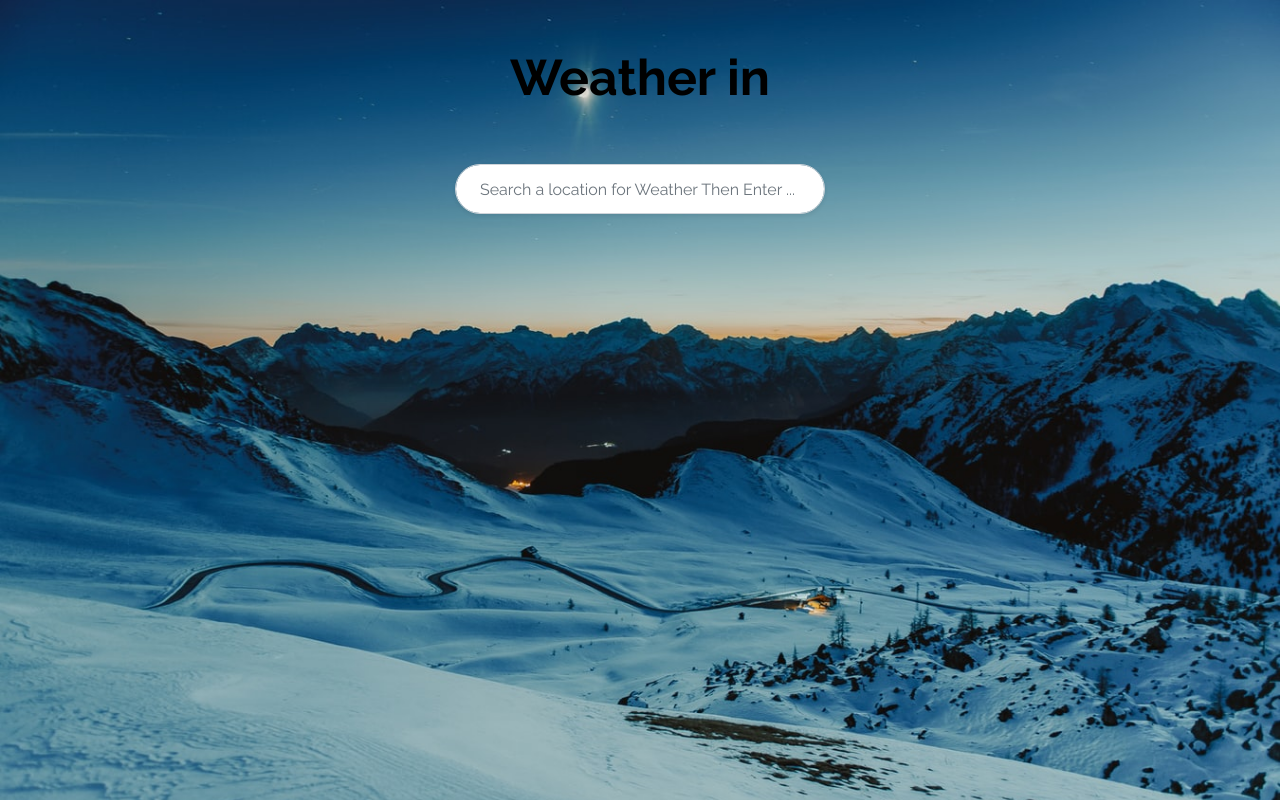
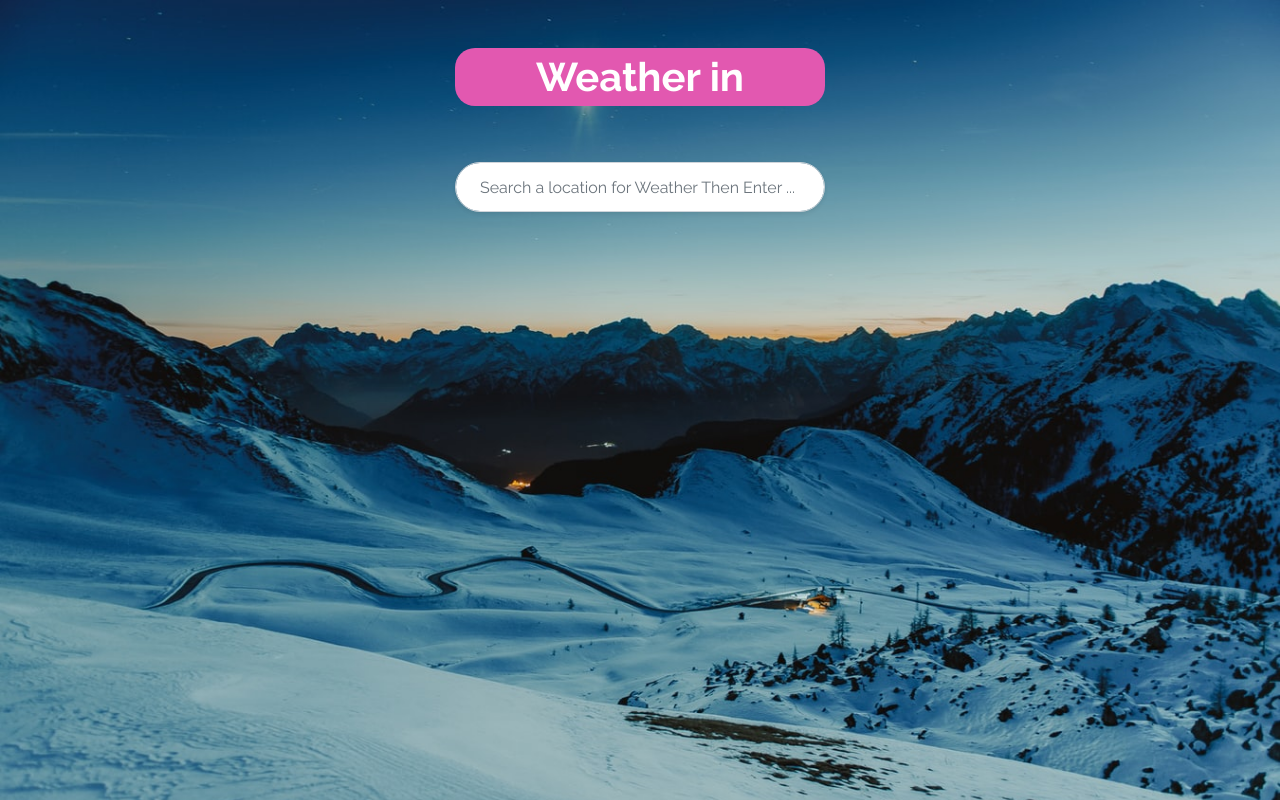
Before and after one commit to SIsiam/Web-temperature, a plain HTML site: page index.html in a window 1280 px wide. Drawn offline with nearby package versions, Linux system fonts and the light colour scheme.

Commit message:
final Commit

```diff
--- a/index.html
+++ b/index.html
@@ -26,7 +26,7 @@
     <div class="card rounded my-3 shadow-lg d-none back-card">
       <div class="card-top text-center">
         <div class="city-name my-3">
-          <p>Abuja</p>
+          <p></p>
           <span>...</span>
         </div>
         <img src="img/night_image.svg" alt="" class="card-img-top time" />
--- a/style.css
+++ b/style.css
@@ -9,7 +9,12 @@ body {
   margin: 0;
   padding: 0;
 }
-
+h1 {
+  color: white;
+  background-color: rgb(226, 88, 176);
+  border-radius: 20px;
+  padding: 5px;
+}
 .container {
   max-width: 400px;
   min-width: 400px;
@@ -17,7 +22,6 @@ body {
 
 .title {
   font-weight: 700;
-  font-size: 50px;
 }
 
 .form-rounded {
```
